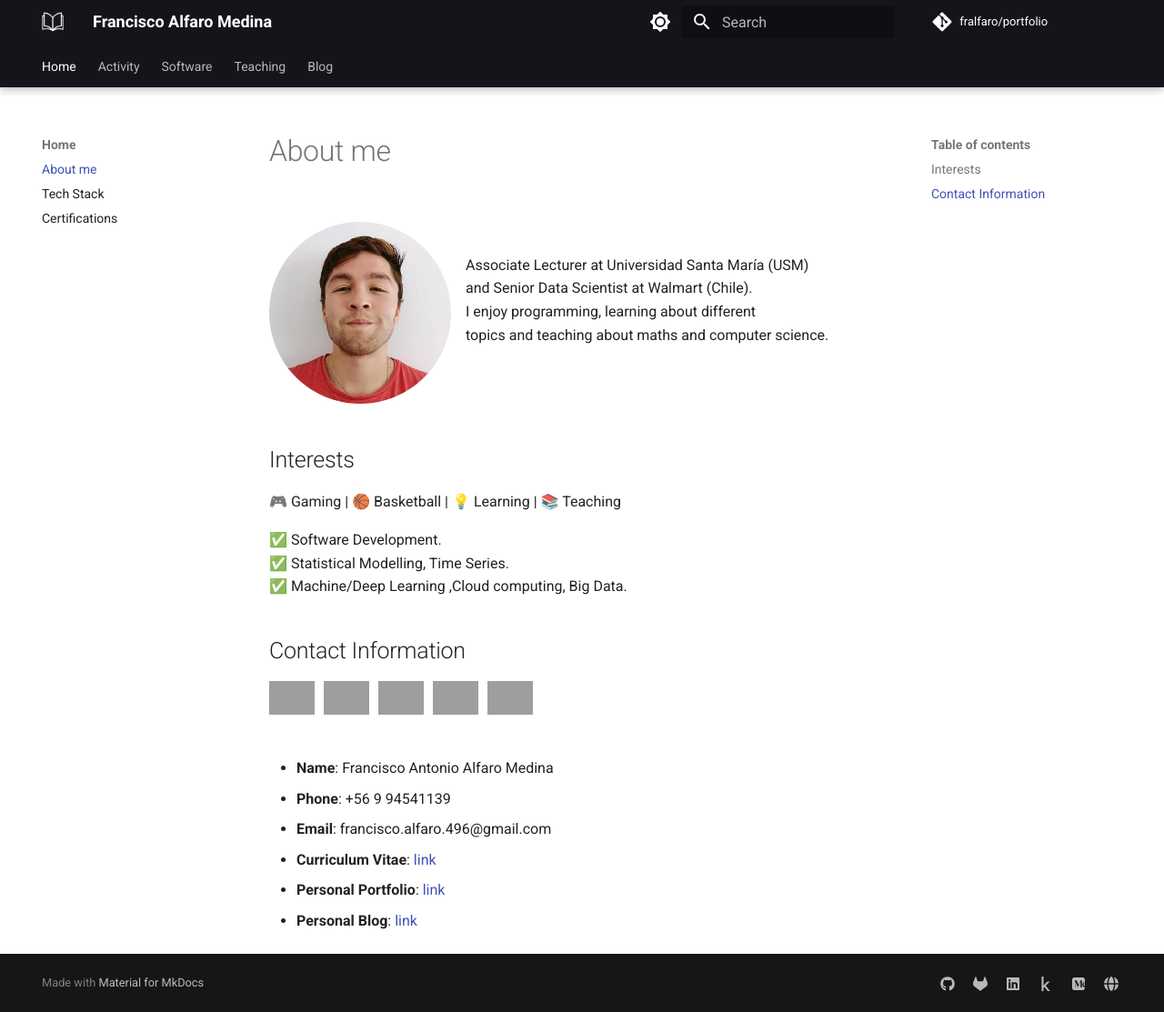
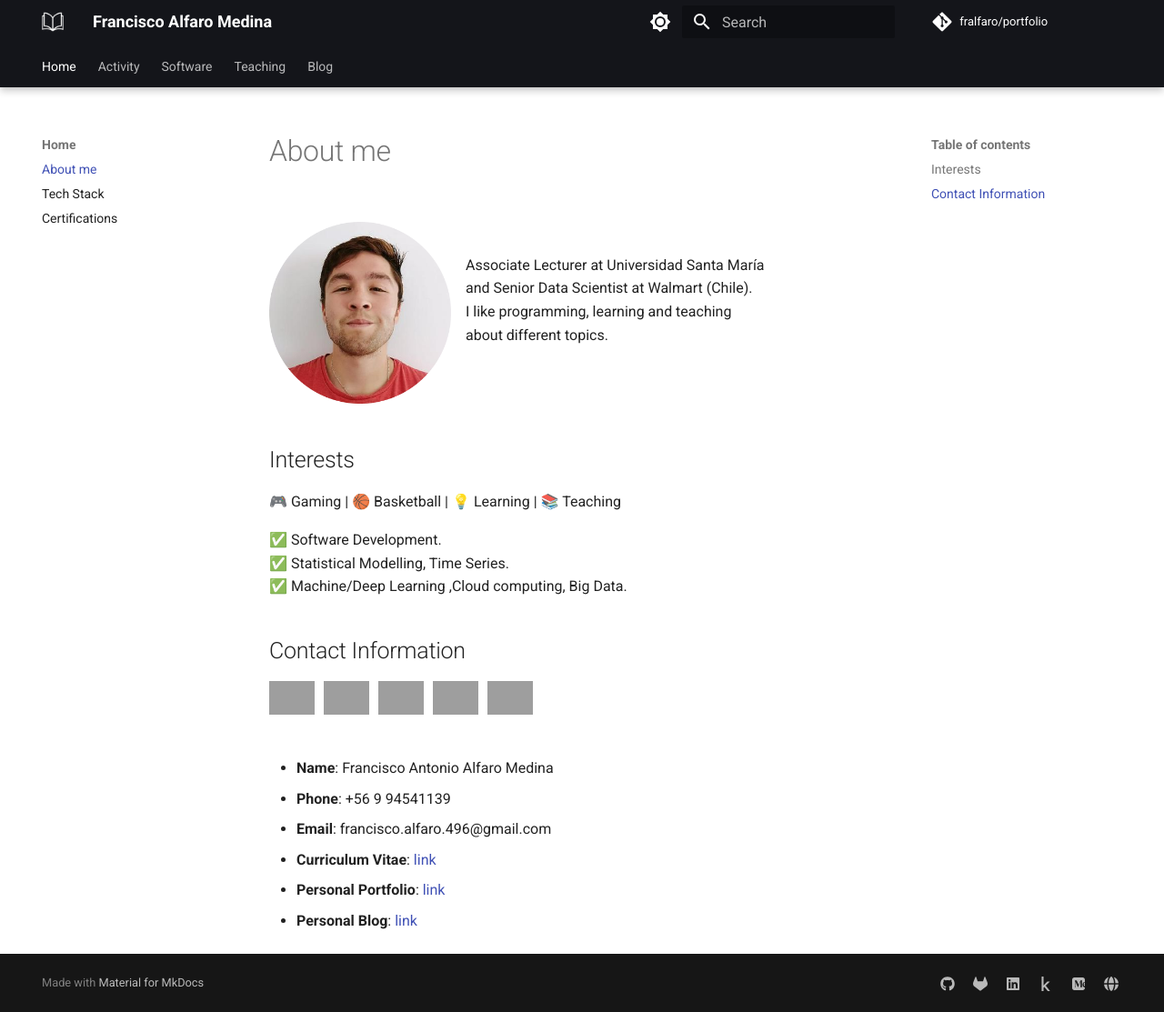
Before and after one commit to fralfaro/portfolio, an MkDocs documentation site: the page built from docs/index.md, in a window 1280 px wide and 1113 px high, cut to the strip 0-1113 px from the top of the window. Shown: the whole strip at 91% size. Built offline with MkDocs 1.6.1 and Material for MkDocs 9.7.7, drawn with Linux system fonts in a browser that asks for light colours; comment, search, counter and statistics services are not loaded; grey boxes are pictures that could not be loaded.

Commit message:
update v1.33

```diff
--- a/docs/index.md
+++ b/docs/index.md
@@ -3,10 +3,10 @@
 <div style="text-align: left;">
 <img alt="Link" src="images/yo.png"  width="200" height="200"  align="left" >
 <br> <br>
-Associate Lecturer at Universidad Santa María (USM)  <br>
+Associate Lecturer at Universidad Santa María  <br>
 and Senior Data Scientist  at Walmart (Chile). <br>
-I enjoy programming, learning about different <br>
-topics and teaching about maths and computer science.
+I like programming, learning and teaching <br>
+about different topics.
 </div>
 
 <br>
```
